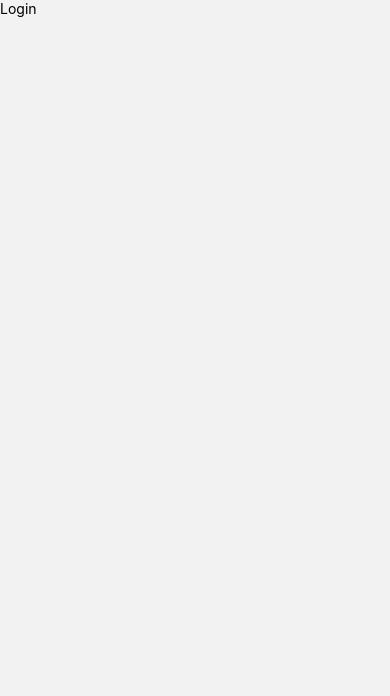
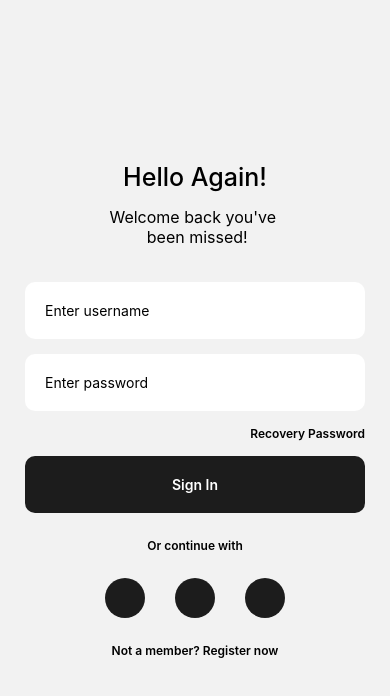
Before and after one commit to Ranjeesh0701/To-Do-Application, a React Native app in the folder app/: screen /Login in a window 390 px wide. Shown: the top 696 px of the page. Built offline with nearby package versions, Linux system fonts and the light colour scheme.

Commit message:
Login Ui added

```diff
--- a/app/pages/Login.jsx
+++ b/app/pages/Login.jsx
@@ -1,14 +1,108 @@
-import { StyleSheet, Text, View } from 'react-native'
+import { StyleSheet, Text, TextInput, View, Dimensions, TouchableOpacity, KeyboardAvoidingView, Image } from 'react-native'
 import React from 'react'
+import { SafeAreaView } from 'react-native-safe-area-context'
 
 const Login = () => {
   return (
-    <View>
-      <Text>Login</Text>
-    </View>
+    <KeyboardAvoidingView style={styles.container} behavior='padding'>
+      <View style={styles.welcomeContainer}>
+        <Text style={styles.helloText}>Hello Again!</Text>
+        <Text style={styles.welcomeDescription}>Welcome back you've {'\n'} been missed!</Text>
+      </View>
+      <View style={styles.inputContainer}>
+        <TextInput placeholder='Enter username' style={styles.input} />
+        <TextInput placeholder='Enter password' style={styles.input} secureTextEntry={true} />
+        <Text style={styles.recovery}>Recovery Password</Text>
+        <TouchableOpacity style={styles.signInBtn}>
+          <Text style={styles.signInBtnTxt}>Sign In</Text>
+        </TouchableOpacity>
+      </View>
+      <View><Text style={styles.orContinueWith}>Or continue with</Text></View>
+      <View style={styles.iconSection}>
+        <View style={styles.iconContainer}>
+
+        </View>
+        <View style={styles.iconContainer}></View>
+        <View style={styles.iconContainer}></View>
+      </View>
+      <View>
+        <Text style={styles.notAMember}>Not a member? <Text style={styles.registerNow}>Register now</Text></Text>
+      </View>
+    </KeyboardAvoidingView>
   )
 }
 
 export default Login
 
-const styles = StyleSheet.create({})
+const styles = StyleSheet.create({
+  container: {
+    flex: 1,
+    alignItems: 'center',
+    justifyContent: 'center'
+  },
+  welcomeContainer: {
+  },
+  helloText: {
+    textAlign: 'center',
+    fontSize: 25,
+    fontWeight: '500'
+  },
+  welcomeDescription: {
+    padding: 20,
+    paddingTop: 15,
+    fontSize: 16,
+    textAlign: 'center',
+  },
+  inputContainer: {
+  },
+  input: {
+    backgroundColor: 'white',
+    padding: 20,
+    width: Dimensions.get('window').width - 50,
+    marginTop: 15,
+    borderRadius: 10
+  },
+  recovery: {
+    paddingTop: 15,
+    marginLeft: 'auto',
+    fontWeight: '600',
+    fontSize: 12
+  },
+  signInBtn: {
+    padding: 20,
+    width: Dimensions.get('window').width - 50,
+    marginTop: 15,
+    borderRadius: 10,
+    backgroundColor: '#1c1c1c',
+  },
+  signInBtnTxt: {
+    textAlign: 'center',
+    fontWeight: '600',
+    color: 'white'
+  },
+  iconSection: {
+    flexDirection: 'row',
+  },
+  iconContainer: {
+    width: 40,
+    height: 40,
+    marginHorizontal: 15,
+    backgroundColor: '#1c1c1c',
+    borderRadius: 40
+  },
+  signInImage: {
+  },
+  orContinueWith: {
+    paddingVertical: 25,
+    fontSize: 12,
+    fontWeight: '600'
+  },
+  notAMember: {
+    paddingVertical: 25,
+    fontSize: 12,
+    fontWeight: '600'
+  },
+  registerNow: {
+  }
+
+})
```
